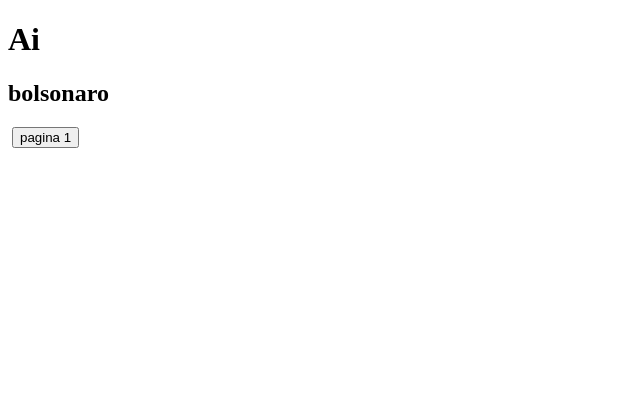
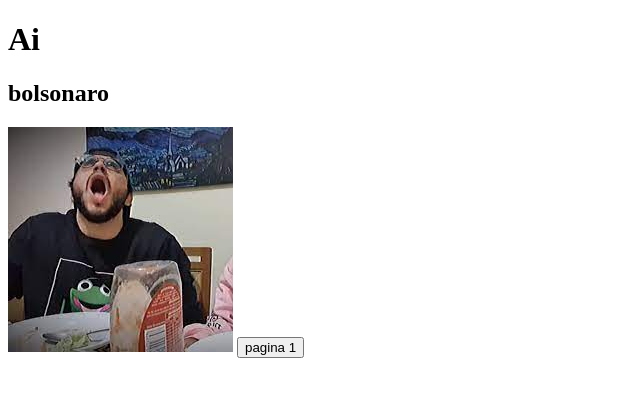
Before and after one commit to NDWnatural/segundapag, a plain HTML site: page index.html in a window 1280 px wide. Shown: the whole page, without its empty margins (0-640 px from the left). Drawn offline with Linux system fonts and the light colour scheme.

Commit message:
Update index.html

```diff
--- a/index.html
+++ b/index.html
@@ -7,7 +7,7 @@
   <body>
     <h1>Ai</h1>
     <h2>bolsonaro</h2>
-    <a href="https://www.google.com/imgres?imgurl=https%3A%2F%2Fwww.tiktok.com%2Fapi%2Fimg%2F%3FitemId%3D7260177152170102022%26location%3D0%26aid%3D1988&tbnid=S8lg7_Kq6SkxpM&vet=12ahUKEwiR7JGp_ZCBAxV6CrkGHdf-DD0QMygEegQIARA8..i&imgrefurl=https%3A%2F%2Fwww.tiktok.com%2Fdiscover%2Fai-bolsonaro-go-em-mim-meme-kleberiano&docid=i79yeFh_v60fFM&w=1080&h=1080&q=ai%20bolsonaro%20cleberiano&client=firefox-b-lm&ved=2ahUKEwiR7JGp_ZCBAxV6CrkGHdf-DD0QMygEegQIARA8"><img src="./aibolsonaro.jpg" alt=""></a>
+    <a href="https://www.google.com/imgres?imgurl=https%3A%2F%2Fwww.tiktok.com%2Fapi%2Fimg%2F%3FitemId%3D7260177152170102022%26location%3D0%26aid%3D1988&tbnid=S8lg7_Kq6SkxpM&vet=12ahUKEwiR7JGp_ZCBAxV6CrkGHdf-DD0QMygEegQIARA8..i&imgrefurl=https%3A%2F%2Fwww.tiktok.com%2Fdiscover%2Fai-bolsonaro-go-em-mim-meme-kleberiano&docid=i79yeFh_v60fFM&w=1080&h=1080&q=ai%20bolsonaro%20cleberiano&client=firefox-b-lm&ved=2ahUKEwiR7JGp_ZCBAxV6CrkGHdf-DD0QMygEegQIARA8"><img src="./aibolsonaro.jpeg" alt=""></a>
     <a href="https://ndwnatural.github.io/site-teste/"><button>pagina 1</button></a>
     <p></p>
     <p><i></i></p>
```
